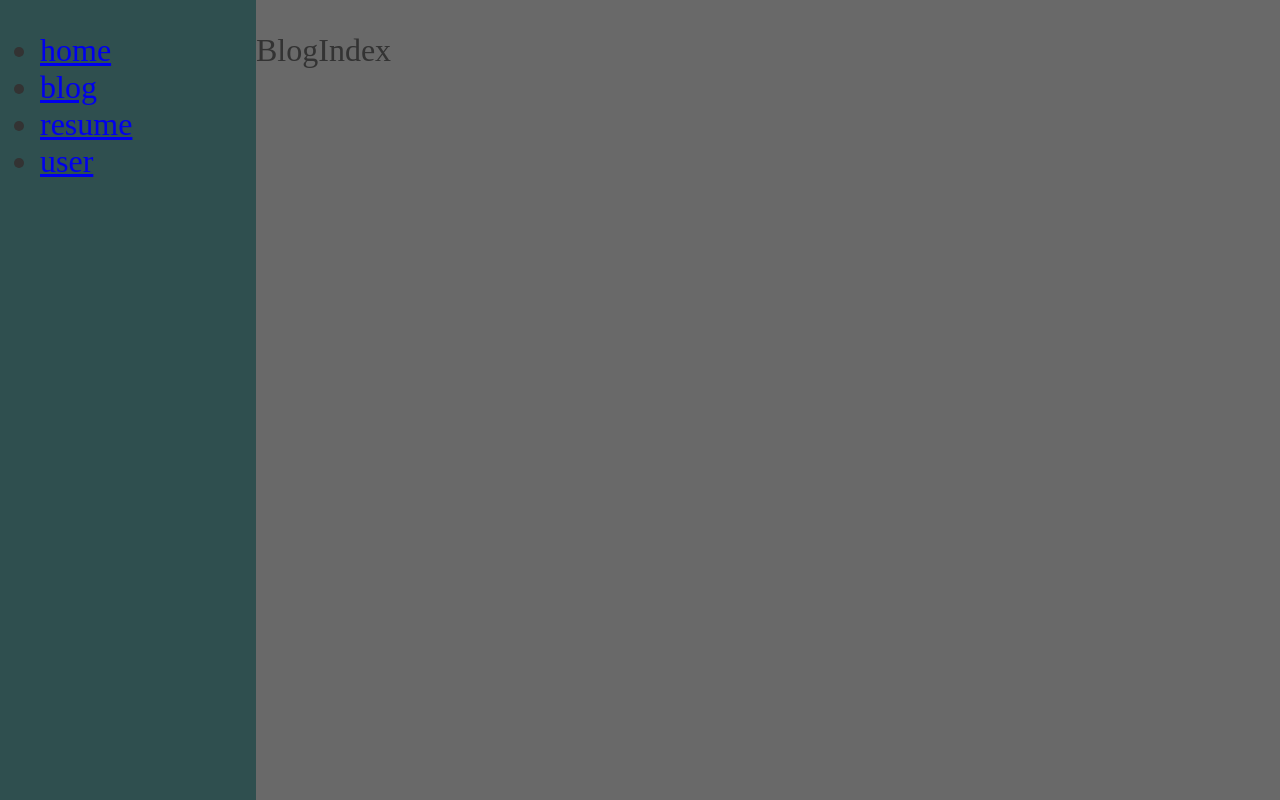
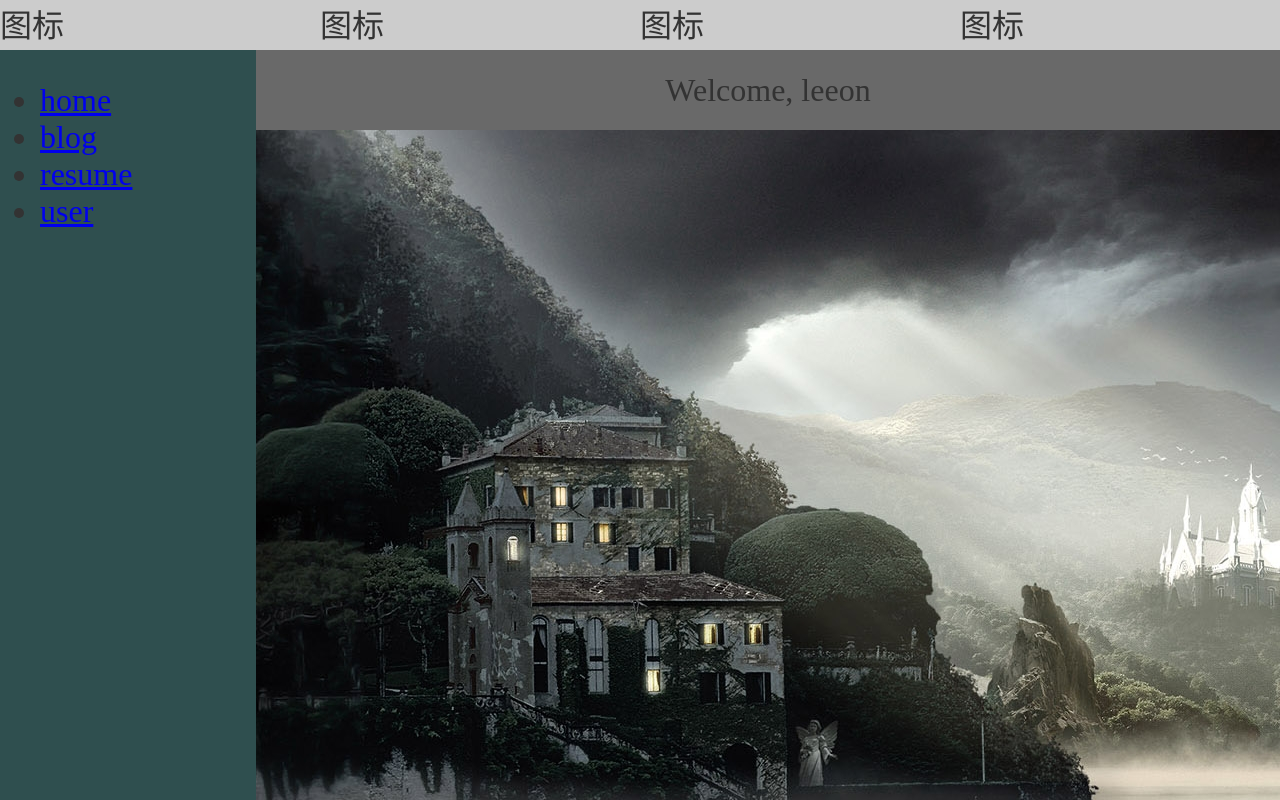
Before and after one commit to unfor/hubLearn, a React app: page /blog in a window 1280 px wide. Built offline with nearby package versions, Linux system fonts and the light colour scheme.

Commit message:
懒加载 下滚动态加载， 滚到底部后上滚动态减少

```diff
--- a/package.json
+++ b/package.json
@@ -12,6 +12,7 @@
   "license": "ISC",
   "devDependencies": {
     "@babel/core": "^7.7.5",
+    "@babel/plugin-proposal-class-properties": "^7.7.4",
     "@babel/plugin-transform-runtime": "^7.7.6",
     "@babel/preset-env": "^7.7.6",
     "@babel/preset-react": "^7.7.4",
@@ -19,6 +20,7 @@
     "@babel/runtime-corejs2": "^7.7.6",
     "babel-loader": "^8.0.6",
     "css-loader": "^3.3.0",
+    "depd": "^2.0.0",
     "file-loader": "^5.0.2",
     "html-webpack-plugin": "^3.2.0",
     "less": "^3.10.3",
--- /dev/null
+++ b/src/blog/blog.less
@@ -0,0 +1,19 @@
+.blogMain{
+    width: 100%;
+    height: 100%;
+    overflow-y: auto;
+    overflow-x: hidden;
+    ::-webkit-scrollbar{
+        width: 0px;
+    }
+
+    .head-item{
+        height: 80px;
+        line-height: 80px;
+        text-align: center;
+    }
+
+    .blog-pict{
+        height: 800px;
+    }
+}
--- a/src/blog/index.js
+++ b/src/blog/index.js
@@ -1,13 +1,83 @@
-import React from 'react'
+import React, { Suspense, useState } from 'react';
+var pictures = require('./../mock/pictures');
+import "./blog.less";
 
-export default function BlogIndex(){
+export default class BlogIndex extends React.Component {
+    constructor(props) {
+        super(props);
+        this.props.location.func && this.props.location.func();
+        this.state = {
+            loadFinished: false,
+            pictList: pictures.default.picts.slice(0, 2),
+            pictLength: 2,
+        }
+        this.pictRef = React.createRef();
+    }
 
+    componentDidMount() {
+        if (localStorage.getItem("scrollHeight")) {
+            let scrollHeight = localStorage.getItem("scrollHeight");
+            this.pictRef.current.scrollTo({ top: scrollHeight, left: 0, behavior: 'smooth' });
+        }
+    }
 
+    loadMorePictures() {
+        if (this.state.loadFinished) {
+            this.setState({ pictList: this.state.pictList.slice(0, Math.floor(this.pictRef.current.scrollTop / 600) < 2 ? 2 : Math.floor(this.pictRef.current.scrollTop / 800)) })
+            if (this.state.pictList.length == 2) {
+                this.setState({
+                    pictLength: this.state.pictList.length,
+                    loadFinished: false,
+                })
+            }
+        } else {
+            if (!this.state.loadFinished && this.pictRef.current.scrollTop >= this.state.pictList.length * 600) {
+                this.setState({ pictList: pictures.default.picts.slice(0, this.state.pictLength + 2), pictLength: this.state.pictLength + 2 });
+            }
+            if (this.state.pictLength + 2 >= pictures.default.picts.length) {
+                this.setState({
+                    loadFinished: true
+                });
+            }
+        }
+    }
 
-    return (
-        <div>
-            <p>BlogIndex</p>
-        </div>
-    )
+    componentWillUnmount() {
+        localStorage.setItem("scrollHeight", this.pictRef.current.scrollTop);
+    }
 
+    //#TODO how to use this new func suspense;
+    render() {
+        return (
+            <div ref={this.pictRef} onScroll={this.loadMorePictures.bind(this)} className="blogMain">
+                {/* <Suspense fallback={<p>{"loading..."}</p>}>
+                    <List />
+                </Suspense> */}
+                <div className="head-item">{"Welcome, leeon"}</div>
+                <div>
+                    {this.state.pictList.length > 0 && this.state.pictList.map((pict, index) => {
+                        return <div key={pict.id} className="blog-pict">
+                            <img src={pict.src} />
+                        </div>
+                    })}
+                </div>
+            </div>
+        )
+    }
 }
+function List() {
+    // const [user, setUser] = useState(null);
+    const fetcherUser = () => new Promise((r) => {
+        setTimeout(() => {
+            r('leeon');
+        }, 3000)
+    })
+    const getValue = async () => {
+        let value = await fetcherUser();
+        console.log(value);
+        return {value};
+    }
+    return <Suspense fallback={<p>{"loading..."}</p>}>
+        <div>{getValue().value}</div>
+    </Suspense>
+}
--- /dev/null
+++ b/src/mock/pictures.js
@@ -0,0 +1,54 @@
+import bg from "../assets/img/bg_store.png";
+var pictures = {
+    picts: [
+        {
+            src: bg,
+            id: 1
+        },
+        {
+            src: bg,
+            id: 2
+        },
+        {
+            src: bg,
+            id: 3
+        },
+        {
+            src: bg,
+            id: 4
+        },
+        {
+            src: bg,
+            id: 5
+        },
+        {
+            src: bg,
+            id: 6
+        },
+        {
+            src: bg,
+            id: 7
+        },
+        {
+            src: bg,
+            id: 8
+        },
+        {
+            src: bg,
+            id: 9
+        },
+        {
+            src: bg,
+            id: 10
+        },
+        {
+            src: bg,
+            id: 11
+        },
+        {
+            src: bg,
+            id: 12
+        },
+    ]
+}
+export default pictures;
--- a/src/router.js
+++ b/src/router.js
@@ -1,19 +1,35 @@
-import React from "react"
+import React, { Suspense } from "react"
 import { Route, BrowserRouter, Link, Switch } from "react-router-dom"
 import HomeIndex from "./home"
-import BlogIndex from "./blog"
+const BlogIndex = React.lazy(() => import ("./blog"));
 import ResumeIndex from "./resume"
 import UserIndex from "./user"
 import './router.less';
+// import BlogIndex from './blog';
 class AppRouter extends React.Component {
+
+    hello(){
+        console.log("hello")
+    }
+
     render() {
+        let userInfo = {
+            name: "leeon",
+            sex: "male"
+        }
+        let blogPath = {
+            pathname: '/blog',
+            state: userInfo,
+            func: this.hello,
+        }
+
         return (
             <BrowserRouter>
                 <div className="mainPage">
                     <div className="leftBar">
                         <ul>
                             <li><Link to="/home">home</Link></li>
-                            <li><Link to="/blog">blog</Link></li>
+                            <li><Link to={blogPath}>blog</Link></li>
                             <li><Link to="/resume">resume</Link></li>
                             <li><Link to="/user">user</Link></li>
                         </ul>
@@ -23,10 +39,18 @@ class AppRouter extends React.Component {
                         <Switch>
                             {/* exact */}
                             <Route path="/home" component={HomeIndex} />
-                            <Route exact path="/blog" component={BlogIndex} />
+                            <Suspense fallback={<p>{"loading..."}</p>}>
+                                <Route exact path="/blog" component={BlogIndex} />
+                            </Suspense>
                             <Route exact path="/resume" component={ResumeIndex} />
                             <Route exact path="/user" component={UserIndex} />
                         </Switch>
+                    </div>
+                    <div className="topBar">
+                        <div>{"图标"}</div>
+                        <div>{"图标"}</div>
+                        <div>{"图标"}</div>
+                        <div>{"图标"}</div>
                     </div>
                 </div>
             </BrowserRouter>
--- a/src/router.less
+++ b/src/router.less
@@ -11,22 +11,32 @@ html, body{
     background-color: #cccccc;
     // display: flex;
     // flex-direction: row;
+    .topBar{
+        height: 50px;
+        width: 100%;
+        display: flex;
+        flex-direction: row;
+        div{
+            flex: 1;
+        }
+    }
+
     .leftBar{
         position: absolute;
-        top: 0;
+        top: 50px;
         left: 0;
         width: 20%;
-        height: 100%;
+        height: e('calc(100% - 50px)');
         // flex: 5;
         background-color: darkslategray;
     }
 
     .rightContent{
         position: absolute;
-        top: 0;
+        top: 50px;
         left: 20%;
         width: 80%;
-        height: 100%;
+        height: e('calc(100% - 50px)');
         // flex: 5;
         background-color: dimgray;
 
--- a/webpack.base.config.js
+++ b/webpack.base.config.js
@@ -45,13 +45,23 @@ module.exports = {
                     },
                 ],
             },
+            // {
+            //     test: /\.(png|jpe?g|gif|svg)(\?.*)?$/,
+            //     loader: 'url-loader',
+            //     options: {
+            //         limit: 10000, // url-loader 包含file-loader，这里不用file-loader, 小于10000B的图片base64的方式引入，大于10000B的图片以路径的方式导入
+            //         name: 'static/img/[name].[hash:7].[ext]',
+            //         // outputPath: 'images/'
+            //     }
+            // },
             {
                 test: /\.(png|jpe?g|gif|svg)(\?.*)?$/,
-                loader: 'url-loader',
-                options: {
-                    limit: 10000, // url-loader 包含file-loader，这里不用file-loader, 小于10000B的图片base64的方式引入，大于10000B的图片以路径的方式导入
-                    name: 'static/img/[name].[hash:7].[ext]'
-                }
+                loader: 'file-loader',
+                // options: {
+                //     limit: 10000, // url-loader 包含file-loader，这里不用file-loader, 小于10000B的图片base64的方式引入，大于10000B的图片以路径的方式导入
+                //     name: 'static/img/[name].[hash:7].[ext]',
+                //     // outputPath: 'images/'
+                // }
             },
             {
                 test: /\.(woff2?|eot|ttf|otf)(\?.*)?$/,
```
Also changed, not shown: dist/051e223e33965eff1d85e44f554c1717.png (added), dist/61337b1c9dd10e608183fc6581cf6e39.png (added), dist/assets/img/bg_store.61337b1.png (added), dist/assets/img/icon_buy_task.051e223.png (added), dist/images/assets/img/bg_store.61337b1.png (added), dist/images/assets/img/icon_buy_task.051e223.png (added), dist/images/static/img/bg_store.61337b1.png (added), dist/images/static/img/icon_buy_task.051e223.png (added), dist/index.html, 5 other files.
